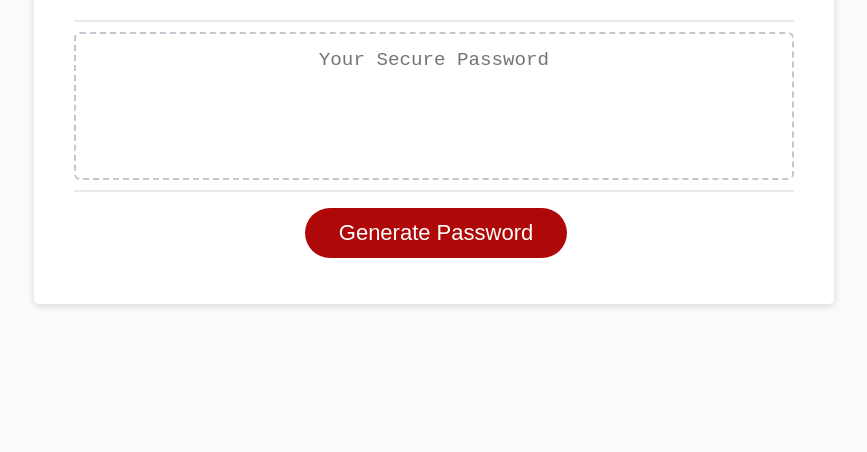
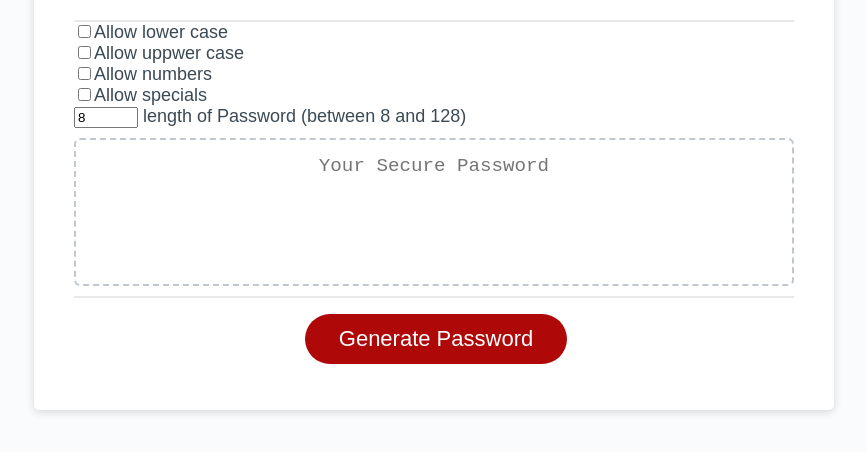
Before and after one commit to Goldnboy26/Challenge3, a plain HTML site: page index.html in a window 1280 px wide. Both pictures are taken after a click on the button "Generate Password". Shown: the part 216-668 px from the top of the page, without its empty margins (206-1073 px from the left). Drawn offline with Linux system fonts and the light colour scheme.

Commit message:
added a random password generator

```diff
--- a/index.html
+++ b/index.html
@@ -17,6 +17,16 @@
           <h2>Generate a Password</h2>
         </div>
         <div class="card-body">
+           <label><input type="checkbox" id="lowercaseBox">Allow lower case</label>
+           <br>
+           <label><input type="checkbox" id="uppercaseBox">Allow uppwer case</label>
+           <br>
+           <label><input type="checkbox" id="numberBox">Allow numbers</label>
+           <br>
+           <label><input type="checkbox" id="specialBox">Allow specials</label>
+           <br>
+           <input type="number" id="quantity" value="8" min="8" max="128" class="slider">
+           length of Password (between 8 and 128)
           <textarea
             readonly
             id="password"
--- a/script.js
+++ b/script.js
@@ -12,6 +12,61 @@ function writePassword() {
   passwordText.value = password;
 
 }
+// constants
+const lower = 'abcdefghijklmnopqrstuvwxyz'
+const upper = 'ABCDEFGHIJKLMNOPQRSTUVWXYZ'
+const number = '1234567890'
+const special = '~!@#$%^&*?'
 
 // Add event listener to generate button
 generateBtn.addEventListener("click", writePassword);
+function generatePassword () {
+
+  // Set up connections with html and take the value from user input fields (checkbox, number input field)
+  var lowerCaseLink = document.querySelector("#lowercaseBox");
+  var allowLowerCase = lowerCaseLink.checked
+
+  var uppercaseLink = document.querySelector("#uppercaseBox");
+  var allowUpperCase = uppercaseLink.checked
+
+  var numberLink = document.querySelector("#numberBox");
+  var allowNumber = numberLink.checked
+
+  var specialLink = document.querySelector("#specialBox");
+  var allowSpecial = specialLink.checked
+
+  var passwordLengthLink = document.querySelector("#quantity")
+  var passwordLength = passwordLengthLink.value
+
+  // var characters is the candidate  char set, I'm building charset by checking all those user input boolean values
+  var characters = ""
+  console.log(characters)
+  if (allowLowerCase) {
+    characters += lower
+  }
+
+  if (allowUpperCase) {
+    characters += upper
+  }
+
+  if (allowNumber) {
+    characters += number
+  }
+
+  if (allowSpecial) {
+    characters += special
+  }
+
+  // In console log see what's the candidate set has been built
+  console.log("Candidate char set", characters)
+
+  // Generating x number of chars by randomly selecting from candidate char set and concatenating them in the final result
+  var result = ""
+  const charactersLength = characters.length;
+  for ( let i = 0; i < passwordLength; i++ ) {
+      result += characters.charAt(Math.floor(Math.random() * charactersLength));
+  }
+
+  // return the final generated result
+  return result
+}
```
